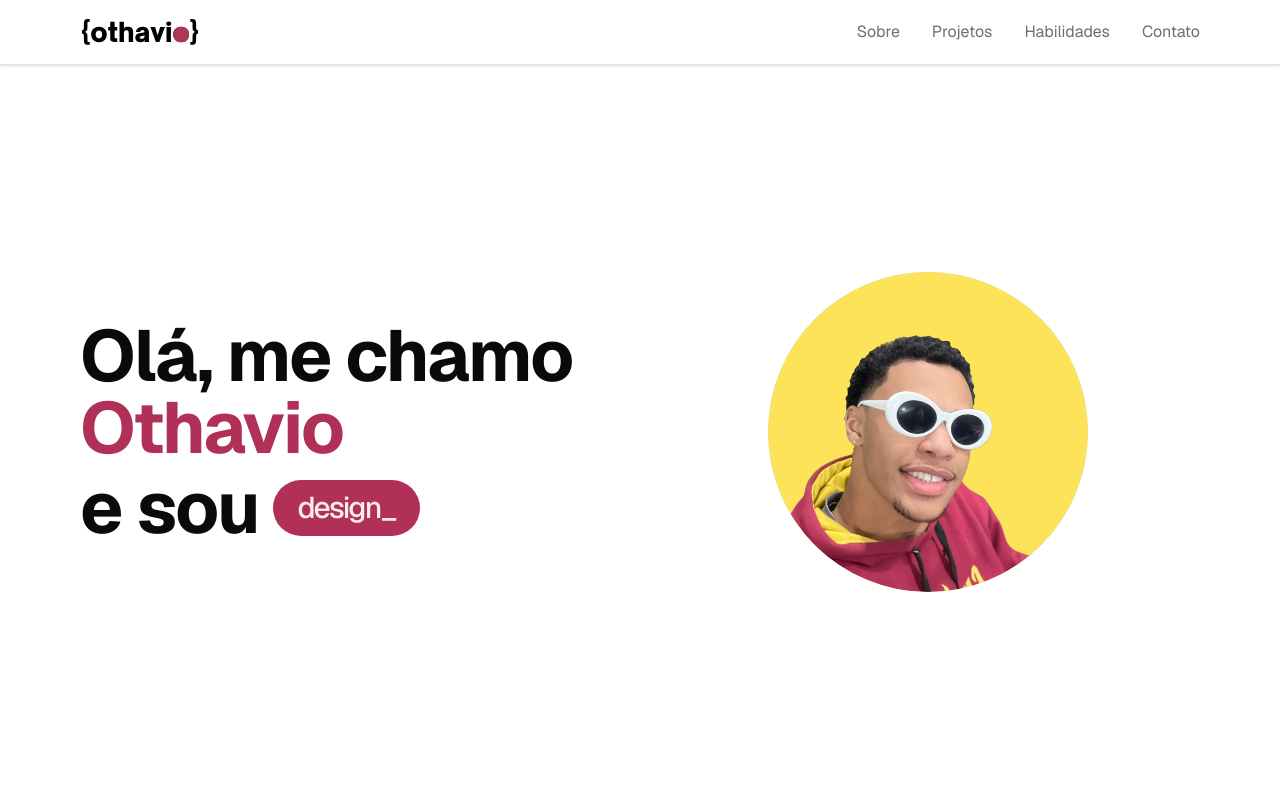
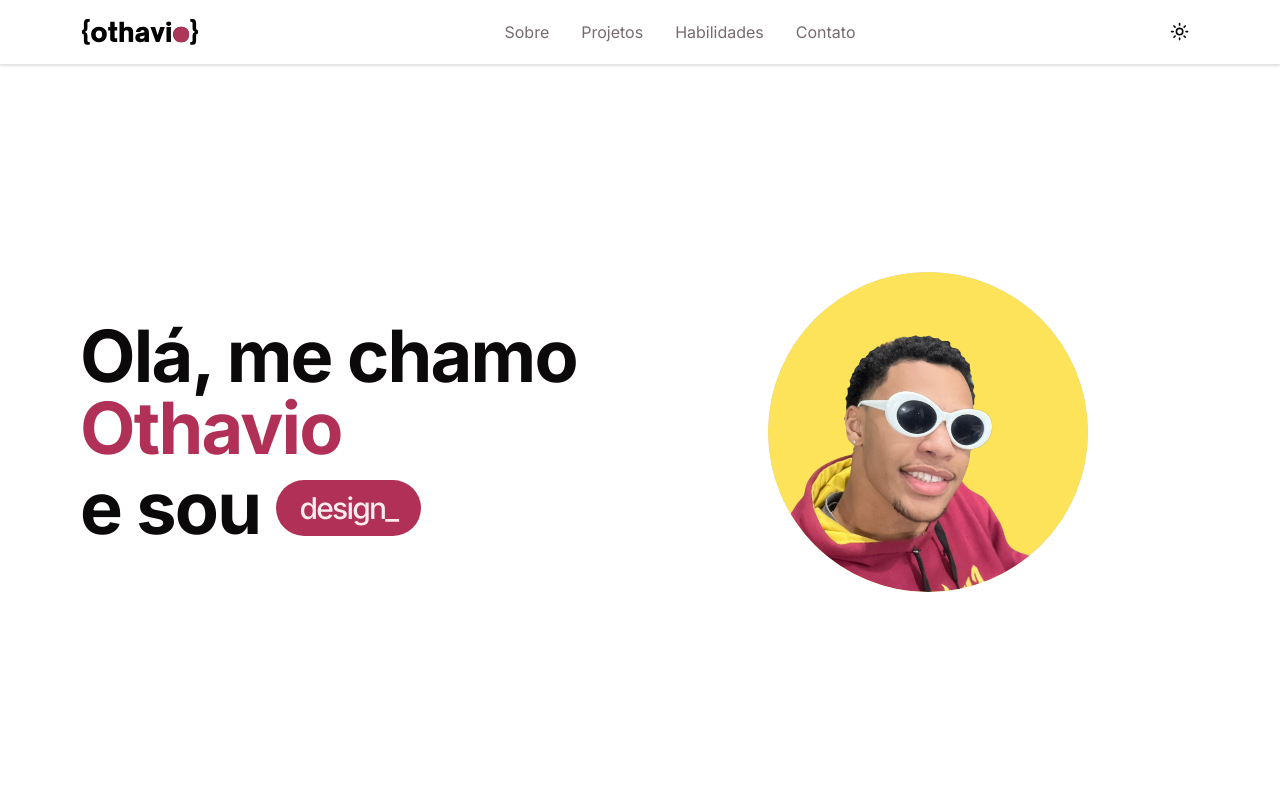
Before and after one commit to OthavioLuis/Portfolio-2.0, a Next.js app: page / in a window 1280 px wide. Shown: the top 800 px of the page. Built offline with nearby package versions, Linux system fonts and the light colour scheme.

Commit message:
Modo white/black configurado

```diff
--- a/package.json
+++ b/package.json
@@ -14,6 +14,7 @@
     "clsx": "^2.1.1",
     "lucide-react": "^0.513.0",
     "next": "15.2.1",
+    "next-themes": "^0.4.6",
     "postcss": "^8.5.3",
     "react": "^19.0.0",
     "react-dom": "^19.0.0",
--- a/src/app/components/Header.tsx
+++ b/src/app/components/Header.tsx
@@ -3,6 +3,7 @@
 import Link from 'next/link';
 import Image from 'next/image';
 import logo from '../../../public/logo-portfolio.svg'
+import { ThemeToggle } from './ThemeToggle';
 
 interface HeaderProps {
     activeSection: string;
@@ -41,6 +42,7 @@
                     </a>
                     ))}
                 </nav>
+                <ThemeToggle />
                 <div className="md:hidden">
                     {/* Botão para menu mobile pode ser implementado aqui */}
                 </div>
--- /dev/null
+++ b/src/app/components/ThemeProvider.tsx
@@ -0,0 +1,9 @@
+'use client'
+
+import * as React from 'react'
+import { ThemeProvider as NextThemesProvider } from 'next-themes'
+import { type ThemeProviderProps } from 'next-themes'
+
+export function ThemeProvider({ children, ...props }: ThemeProviderProps) {
+  return <NextThemesProvider {...props}>{children}</NextThemesProvider>
+}
--- /dev/null
+++ b/src/app/components/ThemeToggle.tsx
@@ -0,0 +1,20 @@
+'use client'
+
+import * as React from 'react'
+import { Moon, Sun } from 'lucide-react'
+import { useTheme } from 'next-themes'
+
+export function ThemeToggle() {
+  const { setTheme, theme } = useTheme()
+
+  return (
+    <button
+      className="inline-flex items-center justify-center rounded-md text-sm font-medium transition-colors h-10 w-10"
+      onClick={() => setTheme(theme === 'light' ? 'dark' : 'light')}
+    >
+      <Sun className="h-[1.2rem] w-[1.2rem] rotate-0 scale-100 transition-all dark:-rotate-90 dark:scale-0" />
+      <Moon className="absolute h-[1.2rem] w-[1.2rem] rotate-90 scale-0 transition-all dark:rotate-0 dark:scale-100" />
+      <span className="sr-only">Toggle theme</span>
+    </button>
+  )
+}
--- a/src/app/layout.tsx
+++ b/src/app/layout.tsx
@@ -1,15 +1,18 @@
 import type { Metadata } from "next";
-import { Geist, Geist_Mono } from "next/font/google";
+import { Inter, Roboto_Mono } from "next/font/google";
 import "./globals.css";
+import { ThemeProvider } from "@/app/components/ThemeProvider";
 
-const geistSans = Geist({
-  variable: "--font-geist-sans",
+const inter = Inter({
   subsets: ["latin"],
+  display: 'swap',
+  variable: '--font-geist-sans'
 });
 
-const geistMono = Geist_Mono({
-  variable: "--font-geist-mono",
+const robotoMono = Roboto_Mono({
   subsets: ["latin"],
+  display: 'swap',
+  variable: '--font-geist-mono'
 });
 
 export const metadata: Metadata = {
@@ -23,8 +26,17 @@
   children: React.ReactNode;
 }>) {
   return (
-    <html lang="pt-br" className={`${geistSans.variable} ${geistMono.variable} antialiased`}>
-      <body>{children}</body>
+    <html lang="pt-BR" className={`${inter.variable} ${robotoMono.variable} scroll-smooth`} suppressHydrationWarning>
+      <body>
+        <ThemeProvider
+            attribute="class"
+            defaultTheme="system"
+            enableSystem
+            disableTransitionOnChange
+          >
+          {children}
+        </ThemeProvider>
+      </body>
     </html>
   );
 }
```
Also changed, not shown: 1 other file (tests, documents, lock files or other folders).
